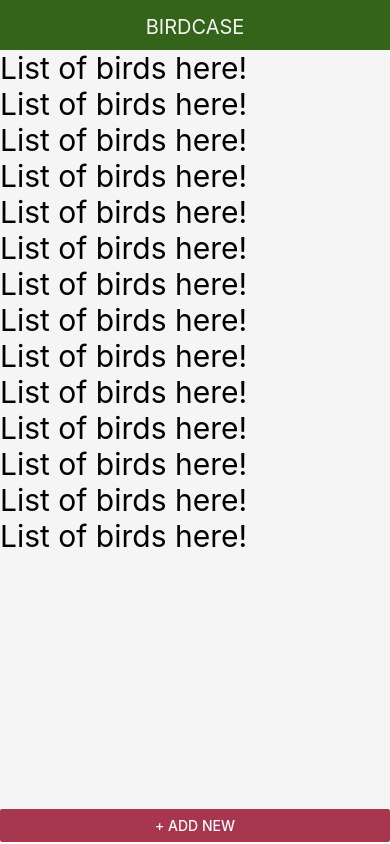
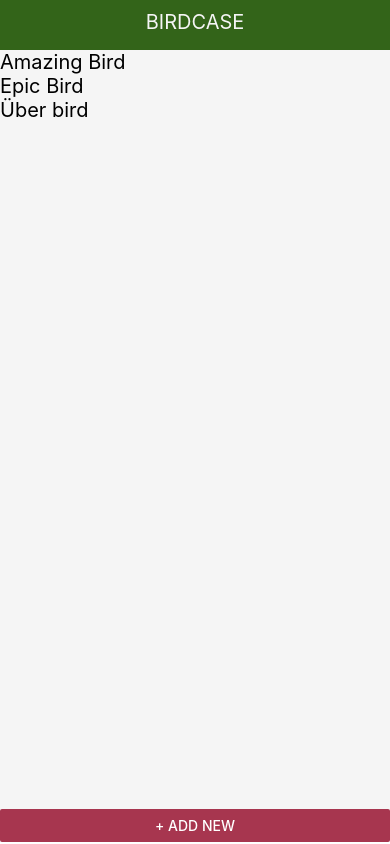
Before and after one commit to Lassi-Projects/Birdcase, a React Native app: screen / in a window 390 px wide. Built offline with nearby package versions, Linux system fonts and the light colour scheme.

Commit message:
Added a flatlist to contain birds

```diff
--- a/App.js
+++ b/App.js
@@ -2,7 +2,7 @@
 by Lassi Valtari*/
 
 import React, {Component} from 'react';
-import {Alert, Button, ScrollView, StyleSheet, Text, View} from 'react-native';
+import {Alert, Button, FlatList, ScrollView, StyleSheet, Text, View} from 'react-native';
 
 /*
 Styles of the components:
@@ -20,7 +20,7 @@ const styles = StyleSheet.create ({
     height: 50,
     alignItems: 'center',
     backgroundColor: '#336419',
-    padding: (50 - 20)/2,
+    padding: (50 - 30)/2,
   },
   _appTitle: {
     color: 'whitesmoke',
@@ -28,9 +28,12 @@ const styles = StyleSheet.create ({
   },
 
   //List of Observations
-  _birdList: {
+  _birdListBackground: {
     flex:1,
     backgroundColor: 'whitesmoke',
+  },
+  _birdList: {
+
   },
 
   //Add button on the bottom of screen
@@ -55,6 +58,7 @@ class ObservationForm extends Component {
 
 /*Core app including main menu */
 export default class App extends Component {
+  //Action when trying to add new observation
   _openForm() {
     Alert.alert('Creating form...');
   }
@@ -65,24 +69,22 @@ export default class App extends Component {
         <View id="Title" style={styles._appTitleContainer}>
           <Text style={styles._appTitle}>BIRDCASE</Text>
         </View>
-        <View id="BirdsList" style={styles._birdList}>
+        {/**List of all the birds*/}
+        <View id="BirdsList" style={styles._birdListBackground}>
           <ScrollView>
-            <Text style={{fontSize: 30}}>List of birds here!</Text>
-            <Text style={{fontSize: 30}}>List of birds here!</Text>
-            <Text style={{fontSize: 30}}>List of birds here!</Text>
-            <Text style={{fontSize: 30}}>List of birds here!</Text>
-            <Text style={{fontSize: 30}}>List of birds here!</Text>
-            <Text style={{fontSize: 30}}>List of birds here!</Text>
-            <Text style={{fontSize: 30}}>List of birds here!</Text>
-            <Text style={{fontSize: 30}}>List of birds here!</Text>
-            <Text style={{fontSize: 30}}>List of birds here!</Text>
-            <Text style={{fontSize: 30}}>List of birds here!</Text>
-            <Text style={{fontSize: 30}}>List of birds here!</Text>
-            <Text style={{fontSize: 30}}>List of birds here!</Text>
-            <Text style={{fontSize: 30}}>List of birds here!</Text>
-            <Text style={{fontSize: 30}}>List of birds here!</Text>
+            <FlatList
+              numColumns
+              style={styles._birdList}
+              data={[
+                {key:'Amazing Bird'},
+                {key:'Epic Bird'},
+                {key:'Über bird'},
+              ]}
+              renderItem={({item}) => <Text style={{fontSize: 20}}>{item.key}</Text>}
+            />
           </ScrollView>
         </View>
+        {/*Button to add new bird in the list*/}
         <View id="AddNewButton" style={styles._addButton}>
           <Button
           color='#a7364f'
```
